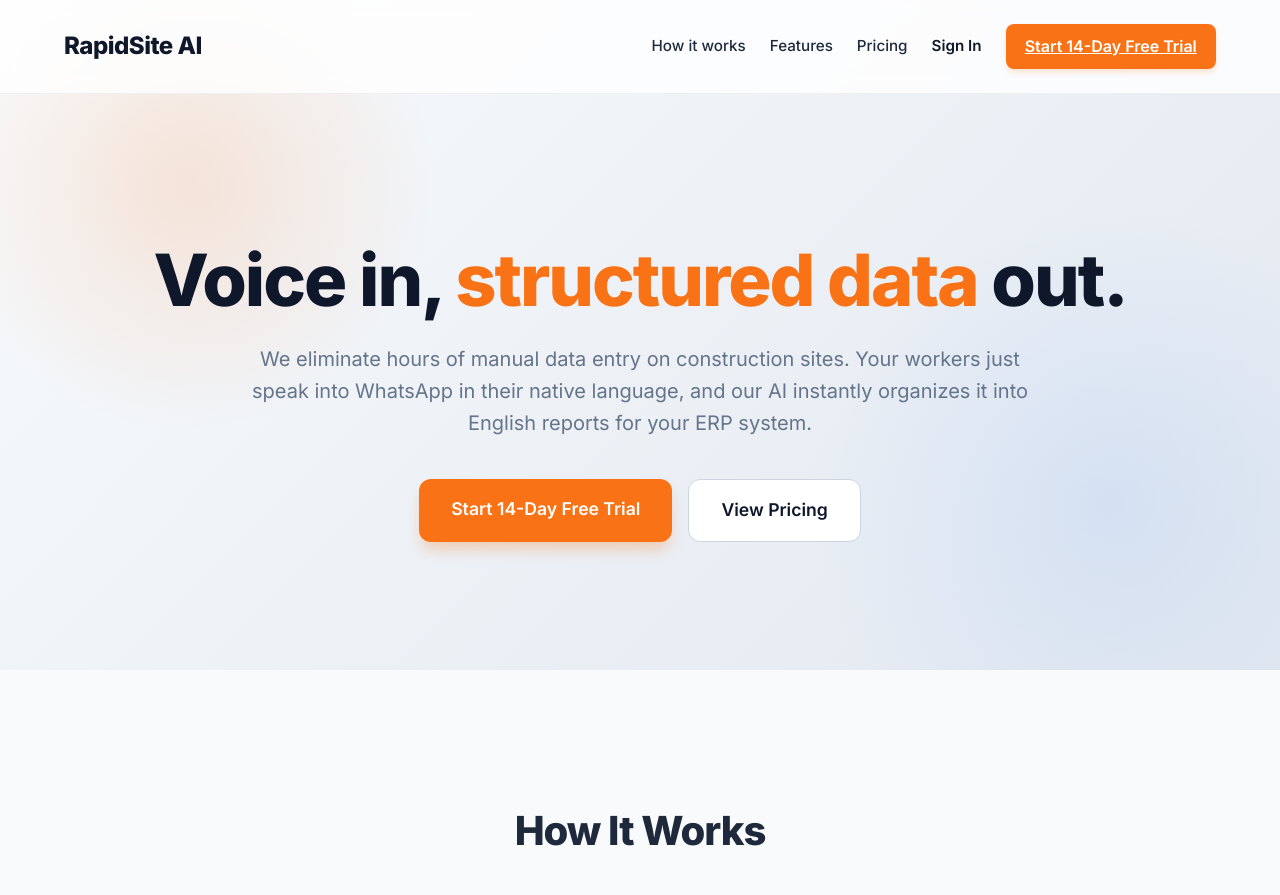
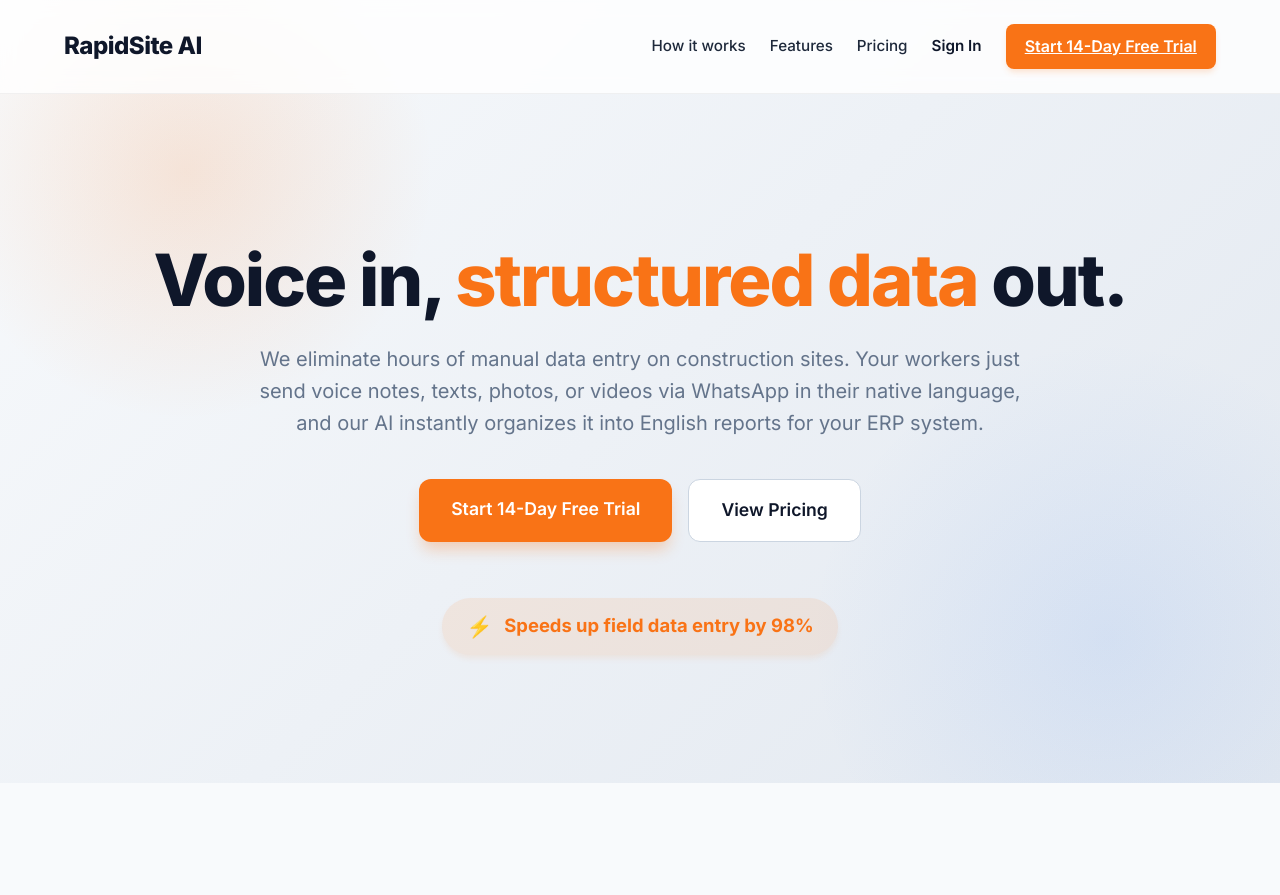
Before and after one commit to efekandursun/rapidsite-ai, a Flask app: page / in a window 1280 px wide. Shown: the top 895 px of the page. Run offline with Flask 3, Linux system fonts and the light colour scheme; some libraries are stand-ins or nearby versions.

Commit message:
Update hero text to include photos/videos and add 98% speedup stat claim

```diff
--- a/templates/landing.html
+++ b/templates/landing.html
@@ -25,10 +25,13 @@
     <header class="hero">
         <div class="hero-content">
             <h1>Voice in, <span>structured data</span> out.</h1>
-            <p>We eliminate hours of manual data entry on construction sites. Your workers just speak into WhatsApp in their native language, and our AI instantly organizes it into English reports for your ERP system.</p>
+            <p>We eliminate hours of manual data entry on construction sites. Your workers just send voice notes, texts, photos, or videos via WhatsApp in their native language, and our AI instantly organizes it into English reports for your ERP system.</p>
             <div class="hero-cta">
                 <a href="{{ url_for('auth.register') }}" class="btn-primary-large">Start 14-Day Free Trial</a>
                 <a href="#pricing" class="btn-secondary-large">View Pricing</a>
+            </div>
+            <div style="margin-top: 3.5rem; display: flex; justify-content: center; align-items: center; gap: 0.75rem; color: var(--brand-primary); font-weight: 700; font-size: 1.15rem; background: rgba(249,115,22,0.1); padding: 0.75rem 1.5rem; border-radius: 50px; width: fit-content; margin-left: auto; margin-right: auto; box-shadow: 0 4px 6px -1px rgba(249, 115, 22, 0.1);">
+                <span style="font-size: 1.3rem;">⚡</span> Speeds up field data entry by 98%
             </div>
         </div>
     </header>
```
